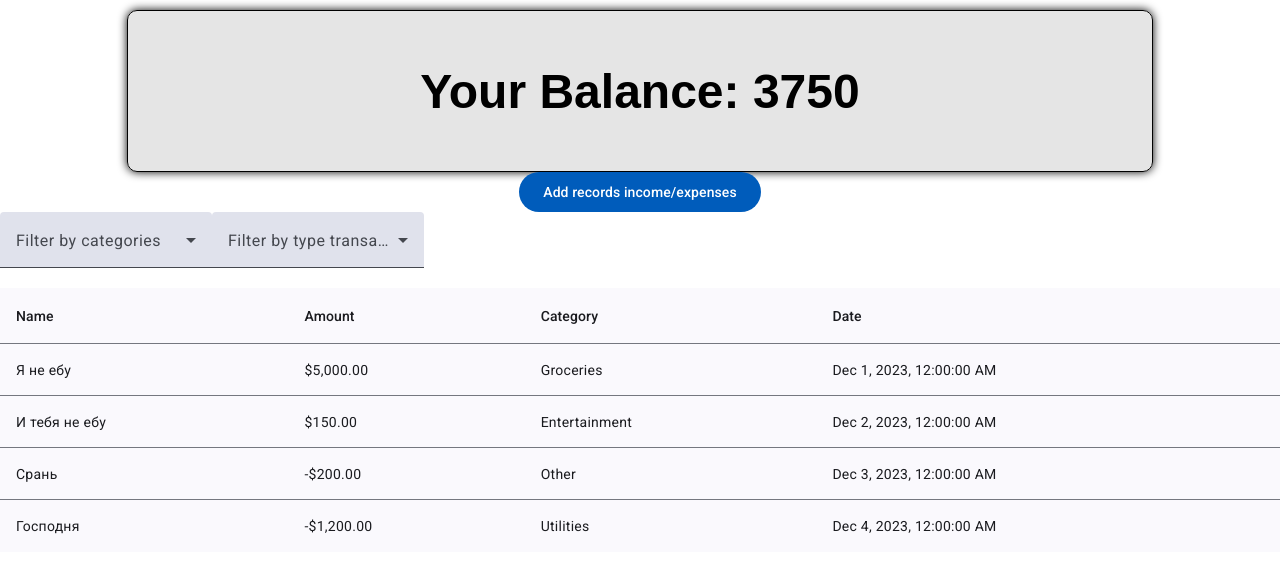
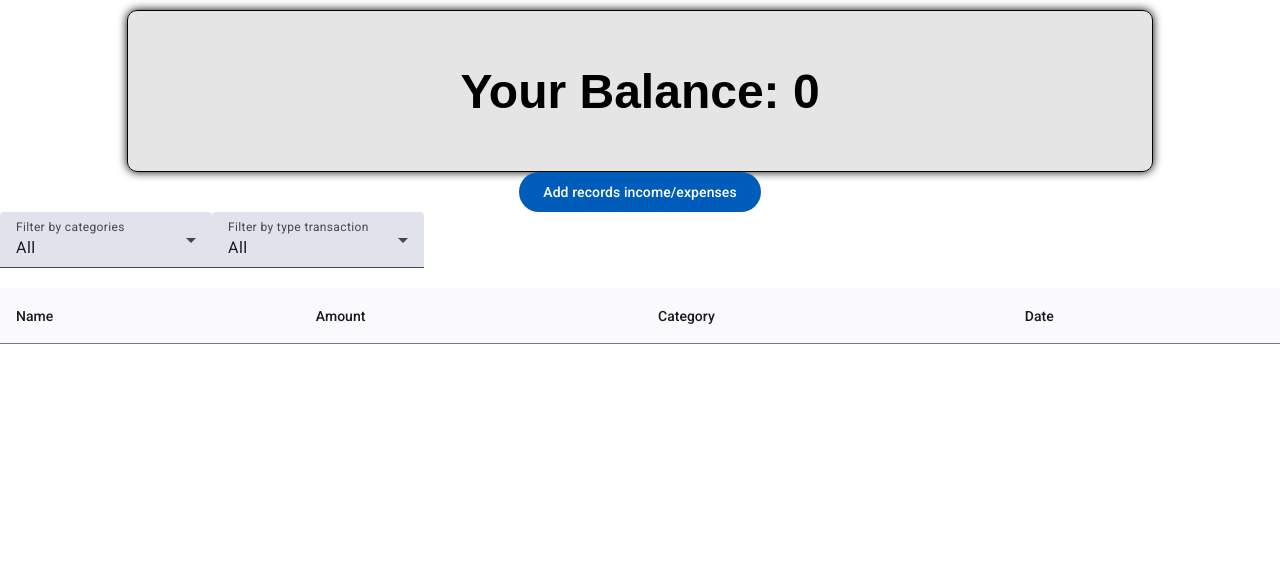
Before and after one commit to MkNice/transactionProject, an Angular app: page /core in a window 1280 px wide. Shown: the top 572 px of the page. Built offline with nearby package versions, Linux system fonts and the light colour scheme; a web font is replaced by a local one.

Commit message:
add save with local storage

```diff
--- a/src/app/dashboard/core/core.component.ts
+++ b/src/app/dashboard/core/core.component.ts
@@ -1,18 +1,15 @@
 import {
   ChangeDetectionStrategy,
   Component,
-  OnChanges,
-  OnDestroy,
+  inject,
   OnInit,
-  SimpleChanges,
 } from '@angular/core';
 import { ITransactions } from '../../shared/interfaces/transactions';
 import { TransactionButtonComponent } from '../transaction-button/transaction-button.component';
 import { TransactionListComponent } from '../transaction-list/transaction-list.component';
 import { BalanceComponent } from '../balance/balance.component';
-import { SelectComponent } from '../../shared/components/select/select.component';
-import { categories, TYPES } from '../../shared/constants';
 import { FiltersComponent } from '../filters/filters.component';
+import { TransactionService } from '../../shared/services/transaction-storage.service';
 
 @Component({
   selector: 'app-core',
@@ -28,28 +25,33 @@ import { FiltersComponent } from '../filters/filters.component';
 })
 
 export class CoreComponent implements OnInit {
-  public transactions: ITransactions[] = [
-    { name: 'Я не ебу', amount: 5000, category: 'Groceries', type: 'Income', date: new Date('2023-12-01') },
-    { name: 'И тебя не ебу', amount: 150, category: 'Entertainment', type: 'Income', date: new Date('2023-12-02') },
-    { name: 'Срань', amount: 200, category: 'Other', type: 'Expense', date: new Date('2023-12-03') },
-    { name: 'Господня', amount: 1200, category: 'Utilities', type: 'Expense', date: new Date('2023-12-04') },
-  ];
+  private transactionService = inject(TransactionService);
 
-  public filters: Map<string, string> = new Map([
-    ['category', 'All'],
-    ['type', 'All'],
-  ]);
-
+  public transactions: ITransactions[] = [];
+  public filters: Map<string, string> = new Map<string, string>();
   public filteredTransactions: ITransactions[] = [];
   public totalMoney: number = 0;
 
-  ngOnInit(): void {
+
+  public ngOnInit(): void {
+    this.loadState();
     this.updateState();
     this.totalMoney = this.calculateTotal();
   }
 
+  private loadState(): void {
+    this.transactions = this.transactionService.getTransactions();
+    this.filters = this.transactionService.getFilters();
+  }
+
+  private saveState(): void {
+    this.transactionService.saveTransactions(this.transactions);
+    this.transactionService.saveFilters(this.filters);
+  }
+
   private updateState(): void {
     this.filteredTransactions = this.applyFilters();
+    this.saveState();
   }
 
   private applyFilters(): ITransactions[] {
@@ -74,8 +76,8 @@ export class CoreComponent implements OnInit {
     if (!newTransaction) return;
 
     this.transactions = [newTransaction, ...this.transactions];
+    this.updateState();
     this.totalMoney = this.calculateTotal();
-    this.updateState();
   }
 
   public updateFilters(filters: Map<string, string>): void {
--- a/src/app/dashboard/filters/filters.component.html
+++ b/src/app/dashboard/filters/filters.component.html
@@ -1,5 +1,6 @@
 <app-select
   [values]="categories"
+  [currentValue]="filters.get('category') || 'All'"
   (selectedValueChanged)="updateFilter($event, 'category')"
 >
   Filter by categories
@@ -7,6 +8,7 @@
 
 <app-select
   [values]="types"
+  [currentValue]="filters.get('type') || 'All'"
   (selectedValueChanged)="updateFilter($event, 'type')"
 >
   Filter by type transaction
--- a/src/app/dashboard/filters/filters.component.ts
+++ b/src/app/dashboard/filters/filters.component.ts
@@ -2,10 +2,12 @@ import {
   ChangeDetectionStrategy,
   Component,
   EventEmitter,
+  inject,
   Output,
 } from '@angular/core';
 import { categories, TYPES } from '../../shared/constants';
 import { SelectComponent } from '../../shared/components/select/select.component';
+import { TransactionService } from '../../shared/services/transaction-storage.service';
 
 @Component({
   selector: 'app-filters',
@@ -15,6 +17,7 @@ import { SelectComponent } from '../../shared/components/select/select.component
   changeDetection: ChangeDetectionStrategy.OnPush,
 })
 export class FiltersComponent {
+  private transactionService = inject(TransactionService)
   public categories: string[] = ['All', ...categories];
   public types: string[] = ['All', TYPES.INCOME, TYPES.EXPENSE];
 
@@ -25,6 +28,10 @@ export class FiltersComponent {
     ['type', 'All'],
   ]);
 
+  public ngOnInit(): void {
+    this.filters = this.transactionService.getFilters();
+  }
+
   public updateFilter(value: string, filterKey: string): void {
     this.filters.set(filterKey, value);
     this.filterChanged.emit(new Map(this.filters));
--- a/src/app/dashboard/transaction-list/transaction-list.component.html
+++ b/src/app/dashboard/transaction-list/transaction-list.component.html
@@ -1,28 +1,28 @@
 <div class="transaction-list">
-  <table mat-table [dataSource]="transactions" class="mat-elevation-z8">
-
+  <table mat-table [dataSource]="dataSource" matSort class="mat-elevation-z8">
     <ng-container matColumnDef="name">
-      <th mat-header-cell *matHeaderCellDef> Name </th>
+      <th mat-header-cell *matHeaderCellDef mat-sort-header> Name </th>
       <td mat-cell *matCellDef="let transaction"> {{ transaction.name }} </td>
     </ng-container>
 
     <ng-container matColumnDef="amount">
-      <th mat-header-cell *matHeaderCellDef> Amount </th>
-      <td mat-cell *matCellDef="let transaction">{{(transaction.type === 'Income' ? transaction.amount : -transaction.amount) | currency }} </td>
+      <th mat-header-cell *matHeaderCellDef mat-sort-header> Amount </th>
+      <td mat-cell *matCellDef="let transaction">
+        {{ (transaction.type === 'Income' ? transaction.amount : -transaction.amount) | currency }}
+      </td>
     </ng-container>
 
     <ng-container matColumnDef="category">
-      <th mat-header-cell *matHeaderCellDef> Category </th>
+      <th mat-header-cell *matHeaderCellDef mat-sort-header> Category </th>
       <td mat-cell *matCellDef="let transaction"> {{ transaction.category }} </td>
     </ng-container>
 
     <ng-container matColumnDef="date">
-      <th mat-header-cell *matHeaderCellDef> Date </th>
+      <th mat-header-cell *matHeaderCellDef mat-sort-header> Date </th>
       <td mat-cell *matCellDef="let transaction"> {{ transaction.date | date: 'medium' }} </td>
     </ng-container>
 
     <tr mat-header-row *matHeaderRowDef="displayedColumns"></tr>
     <tr mat-row *matRowDef="let row; columns: displayedColumns;"></tr>
-
   </table>
 </div>
--- a/src/app/dashboard/transaction-list/transaction-list.component.ts
+++ b/src/app/dashboard/transaction-list/transaction-list.component.ts
@@ -3,21 +3,37 @@ import {
   ChangeDetectionStrategy,
   Component,
   Input,
+  AfterViewInit,
+  ViewChild,
   OnChanges,
   SimpleChanges,
 } from '@angular/core';
-import { MatTableModule } from '@angular/material/table';
+import { MatTableDataSource, MatTableModule } from '@angular/material/table';
 import { ITransactions } from '../../shared/interfaces/transactions';
+import { MatSort, MatSortModule } from '@angular/material/sort';
 
 @Component({
   selector: 'app-transaction-list',
-  imports: [MatTableModule, CurrencyPipe, DatePipe],
+  standalone: true,
+  imports: [MatTableModule, MatSortModule, CurrencyPipe, DatePipe],
   templateUrl: './transaction-list.component.html',
-  styleUrl: './transaction-list.component.scss',
+  styleUrls: ['./transaction-list.component.scss'],
   changeDetection: ChangeDetectionStrategy.OnPush,
 })
-export class TransactionListComponent{
-  @Input() public transactions: ITransactions[] = []
+export class TransactionListComponent implements AfterViewInit, OnChanges {
+  @Input() public transactions: ITransactions[] = [];
+  @ViewChild(MatSort) sort!: MatSort;
 
   public displayedColumns: string[] = ['name', 'amount', 'category', 'date'];
+  public dataSource = new MatTableDataSource<ITransactions>();
+
+  public ngAfterViewInit(): void {
+    this.dataSource.sort = this.sort;
+  }
+
+  public ngOnChanges(changes: SimpleChanges): void {
+    if (changes['transactions'] && changes['transactions'].currentValue) {
+      this.dataSource.data = this.transactions;
+    }
+  }
 }
--- a/src/app/shared/components/modals/modal-records-income-expenses/modal-records-income-expenses.component.ts
+++ b/src/app/shared/components/modals/modal-records-income-expenses/modal-records-income-expenses.component.ts
@@ -1,5 +1,5 @@
 import { DialogRef } from '@angular/cdk/dialog';
-import { Component, inject } from '@angular/core';
+import { ChangeDetectionStrategy, Component, inject } from '@angular/core';
 import {
   FormBuilder,
   FormGroup,
@@ -33,6 +33,7 @@ import { categories, TYPES } from '../../../constants';
   templateUrl: './modal-records-income-expenses.component.html',
   styleUrl: './modal-records-income-expenses.component.scss',
   providers: [provideNativeDateAdapter()],
+  changeDetection: ChangeDetectionStrategy.OnPush
 })
 export class ModalRecordsIncomeExpensesComponent {
   private dialogRef = inject(DialogRef);
--- a/src/app/shared/components/select/select.component.ts
+++ b/src/app/shared/components/select/select.component.ts
@@ -4,6 +4,7 @@ import {
   EventEmitter,
   Input,
   Output,
+  SimpleChanges,
 } from '@angular/core';
 import { FormsModule } from '@angular/forms';
 import { MatFormFieldModule } from '@angular/material/form-field';
@@ -19,11 +20,17 @@ import { MatSelectModule } from '@angular/material/select';
 })
 export class SelectComponent {
   @Input() public values: string[] = [];
+  @Input() public currentValue: string = '';
   @Output() public selectedValueChanged: EventEmitter<string> =
     new EventEmitter();
 
   public selectedValue: string = '';
 
+  public ngOnChanges({ currentValue }: SimpleChanges): void {
+    if (currentValue && currentValue.currentValue !== undefined) {
+      this.selectedValue = currentValue.currentValue;
+    }
+  }
   public sendData(): void {
     this.selectedValueChanged.emit(this.selectedValue);
   }
--- /dev/null
+++ b/src/app/shared/services/local-storage.service.ts
@@ -0,0 +1,39 @@
+import { Injectable } from '@angular/core';
+
+@Injectable({
+  providedIn: 'root',
+})
+export class LocalStorageService {
+  public setItem(key: string, value: string): void {
+    try {
+      localStorage.setItem(key, value);
+    } catch (error) {
+      console.error('Error saving to localStorage', error);
+    }
+  }
+
+  public getItem(key: string): string | null {
+    try {
+      return localStorage.getItem(key);
+    } catch (error) {
+      console.error('Error reading from localStorage', error);
+      return null;
+    }
+  }
+
+  public removeItem(key: string): void {
+    try {
+      localStorage.removeItem(key);
+    } catch (error) {
+      console.error('Error removing from localStorage', error);
+    }
+  }
+
+  public clear(): void {
+    try {
+      localStorage.clear();
+    } catch (error) {
+      console.error('Error clearing localStorage', error);
+    }
+  }
+}
--- /dev/null
+++ b/src/app/shared/services/transaction-storage.service.ts
@@ -0,0 +1,46 @@
+import { inject, Injectable } from '@angular/core';
+import { LocalStorageService } from './local-storage.service';
+import { ITransactions } from '../interfaces/transactions';
+
+@Injectable({
+  providedIn: 'root',
+})
+export class TransactionService {
+  private localStorageService = inject(LocalStorageService);
+
+  private readonly TRANSACTIONS_KEY = 'transactions';
+  private readonly FILTERS_KEY = 'filters';
+
+  public getTransactions(): ITransactions[] {
+    const transactions =
+      this.localStorageService.getItem(this.TRANSACTIONS_KEY) ?? '[]';
+    return JSON.parse(transactions);
+  }
+
+  public saveTransactions(transactions: ITransactions[]): void {
+    const transactionsStringified = JSON.stringify(transactions);
+    this.localStorageService.setItem(
+      this.TRANSACTIONS_KEY,
+      transactionsStringified
+    );
+  }
+
+  public getFilters(): Map<string, string> {
+    const savedFilters = JSON.parse(
+      this.localStorageService.getItem(this.FILTERS_KEY) ?? '[]'
+    );
+    return savedFilters
+      ? new Map(savedFilters)
+      : new Map([
+          ['category', 'All'],
+          ['type', 'All'],
+        ]);
+  }
+
+  public saveFilters(filters: Map<string, string>): void {
+    this.localStorageService.setItem(
+      this.FILTERS_KEY,
+      JSON.stringify(Array.from(filters.entries()))
+    );
+  }
+}
```
